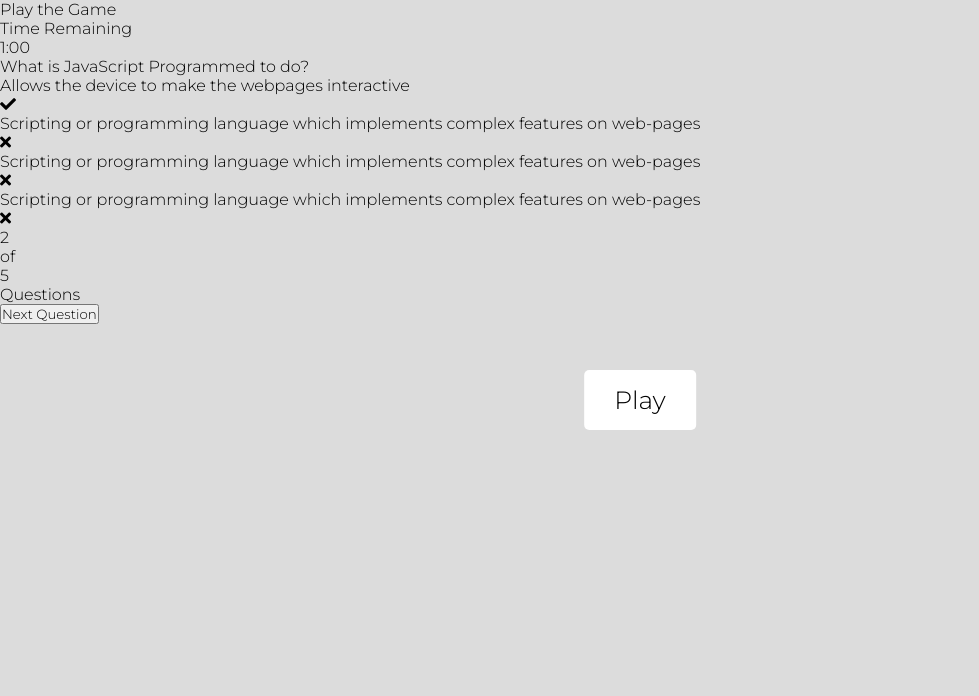
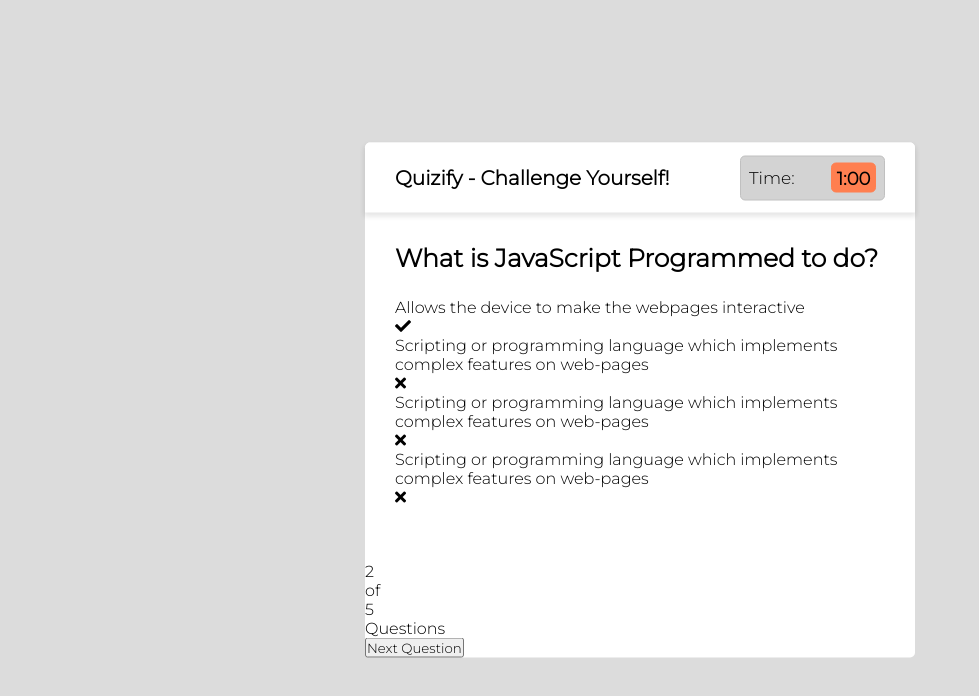
Before and after one commit to gurtej154/Quizify-project, a plain HTML site: page index.html in a window 1280 px wide. Shown: the whole page, without its empty margins (0-979 px from the left). Drawn offline with Linux system fonts and the light colour scheme.

Commit message:
styling css elements

```diff
--- a/index.html
+++ b/index.html
@@ -42,9 +42,9 @@
 
     <div class="quiz_box">
         <header>
-            <div class="title">Play the Game</div>
+            <div class="title">Quizify - Challenge Yourself!</div>
             <div class="timer">
-                <div class="time_text">Time Remaining</div>
+                <div class="time_text">Time:</div>
                 <div class="timer_sec">1:00</div>
             </div>
         </header>
@@ -74,7 +74,9 @@
 
         <footer>
             <div class="total_que">
-                <span><p>2</p>of<p>5</p>Questions</span>
+                <span>
+                    <p>2</p>of<p>5</p>Questions
+                </span>
             </div>
             <button class="next_btn">Next Question</button>
         </footer>
--- a/style.css
+++ b/style.css
@@ -10,7 +10,8 @@
 }
 
 .start_btn,
-.info_box {
+.info_box,
+.quiz_box {
     position: absolute;
     top: 50%;
     left: 50%;
@@ -91,3 +92,73 @@
     color:#ff0000;
     border: 2px solid #ff0000;
 }
+
+.quiz_box {
+    width: 550px;
+    background: #fff;
+    border-radius: 5px;
+}
+
+.quiz_box header {
+    position: relative;
+    z-index: 99;
+    height: 70px;
+    padding: 0 30px;
+    background: #fff;
+    display: flex;
+    align-items: center;
+    justify-content: space-between;
+    border-radius: 5px 5px 0 0;
+    box-shadow: 0px 3px 5px 1px rgba(0,0,0,0.1);
+}
+
+.quiz_box header .title {
+    font-size: 20px;
+    font-weight: 600;
+}
+.quiz_box header .timer {
+    display: flex;
+    align-items: center;
+    justify-content: space-between;
+    width: 145px;
+    height: 45px;
+    background: #d3d3d3;
+    border: 1px solid #c0c0c0;
+    border-radius: 5px;
+    padding: 0 8px;
+    font-weight: 600;
+}
+
+.quiz_box header .timer .time_text{
+    font-weight: 400;
+    font-size: 17px;
+    user-select: none;
+}
+
+.quiz_box header .timer .timer_sec {
+    font-size: 18px;
+    font-weight: 600;
+    background: #ff7f50;
+    height: 30px;
+    width: 45px;
+    text-align: center;
+    line-height: 30px;
+    border-radius: 5px;
+    border: 1px solid #ff7f50;
+    user-select: none;
+}
+
+.quiz_box section {
+    padding: 30px 30px 30px 30px;
+    background: #fff;
+}
+
+.quiz_box section .que_text {
+    font-size: 25px;
+    font-weight: 1000;
+}
+
+.quiz_box section .option_list {
+    padding: 25px 0;
+    display: block;
+}
```
